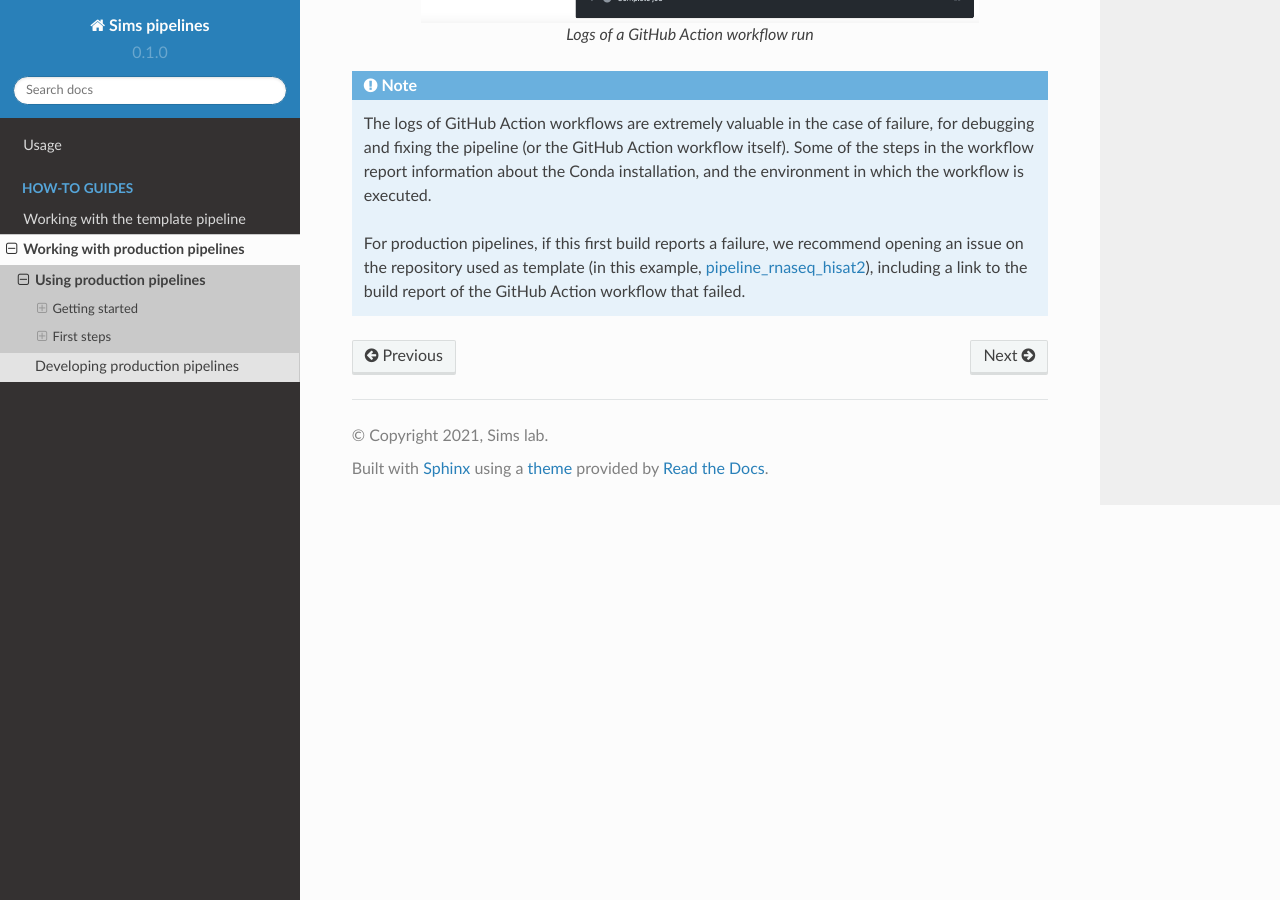
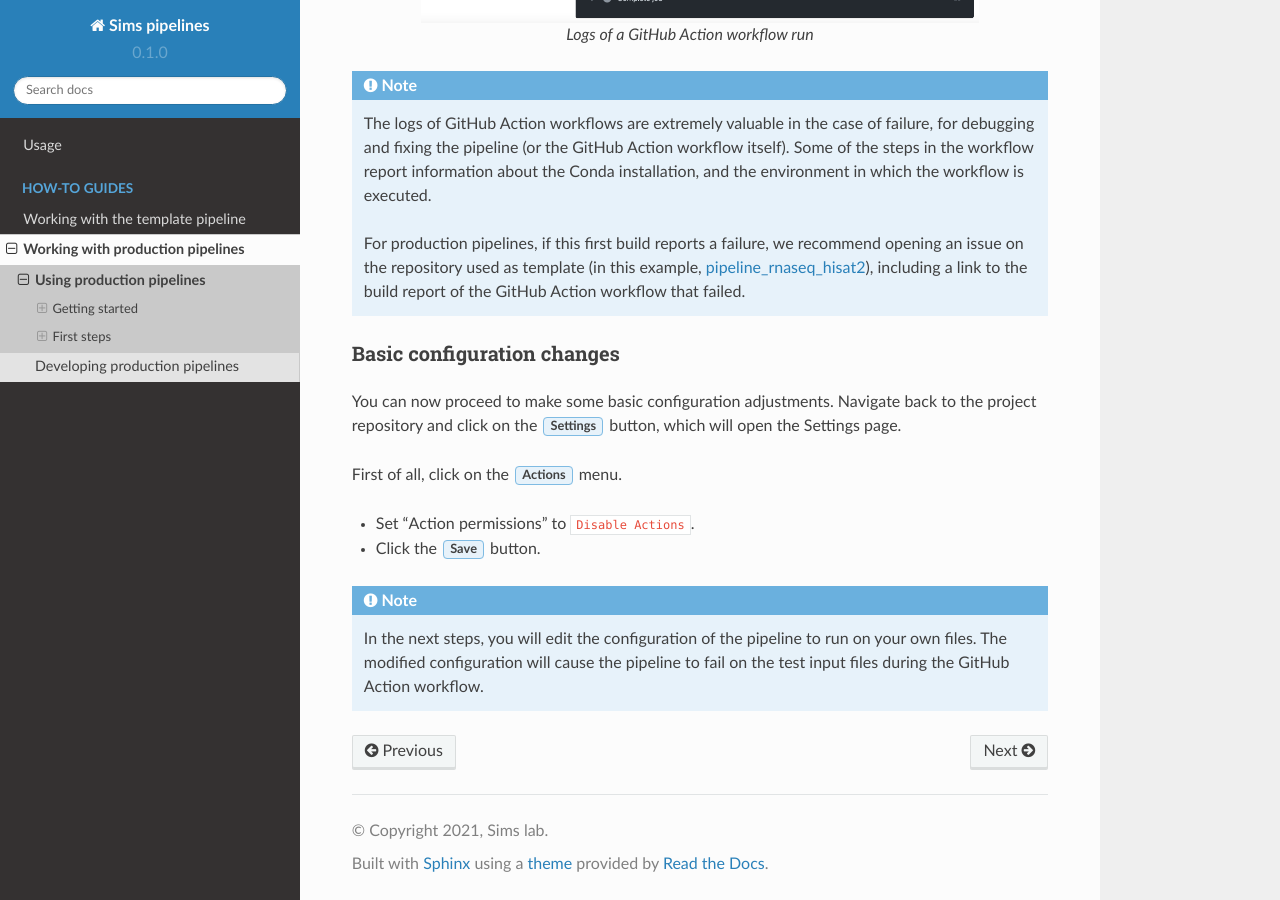
Before and after one commit to kevinrue/rtd-tutorial, a Sphinx documentation site: the page built from docs/source/guides/production_usage.rst, in a window 1280 px wide and 900 px high, scrolled down 3369 px. Built offline with Sphinx 7.4.7 and the Read the Docs theme 2.0.0, drawn with Linux system fonts in a browser that asks for light colours.

Commit message:
add basic configuration changes to usage of production

```diff
--- a/docs/source/guides/production_usage.rst
+++ b/docs/source/guides/production_usage.rst
@@ -136,3 +136,21 @@ of commands run during the GitHub Action workflow, and their outputs.
    an issue on the repository used as template (in this example, `pipeline_rnaseq_hisat2
    <https://github.com/sims-lab/pipeline_rnaseq_hisat2>`_),
    including a link to the build report of the GitHub Action workflow that failed.
+
+Basic configuration changes
+~~~~~~~~~~~~~~~~~~~~~~~~~~~
+
+You can now proceed to make some basic configuration adjustments.
+Navigate back to the project repository and click on the :guilabel:`Settings`
+button, which will open the Settings page.
+
+First of all, click on the :guilabel:`Actions` menu.
+
+* Set "Action permissions" to ``Disable Actions``.
+* Click the :guilabel:`Save` button.
+
+.. note::
+
+   In the next steps, you will edit the configuration of the pipeline to run
+   on your own files. The modified configuration will cause the pipeline to
+   fail on the test input files during the GitHub Action workflow.
```
